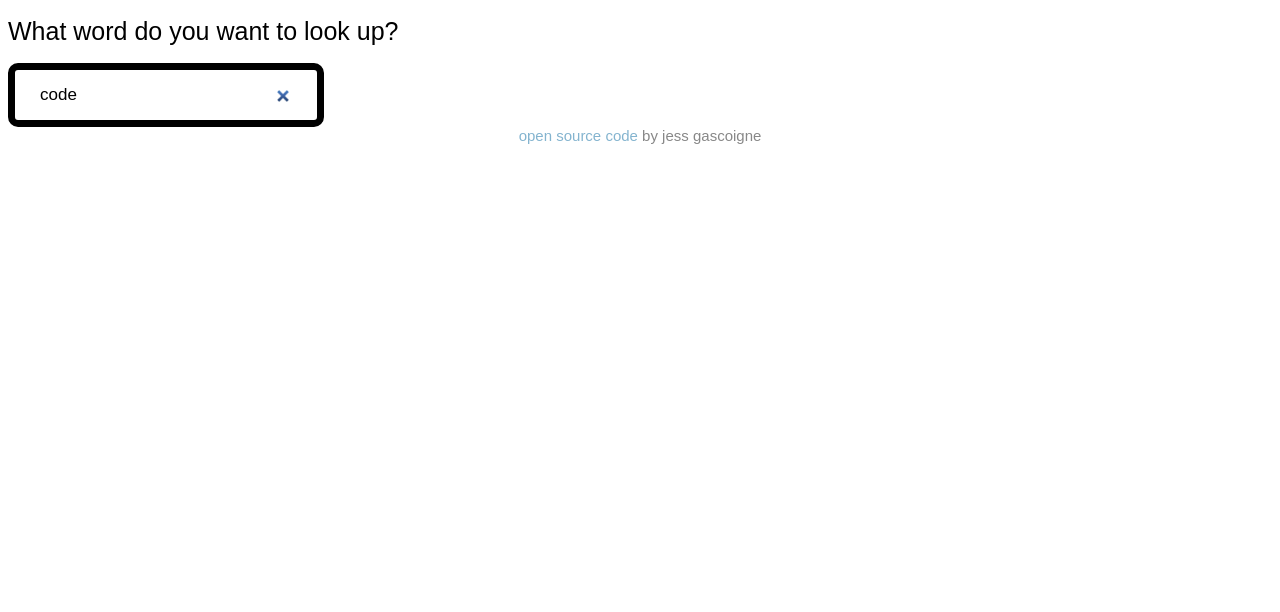
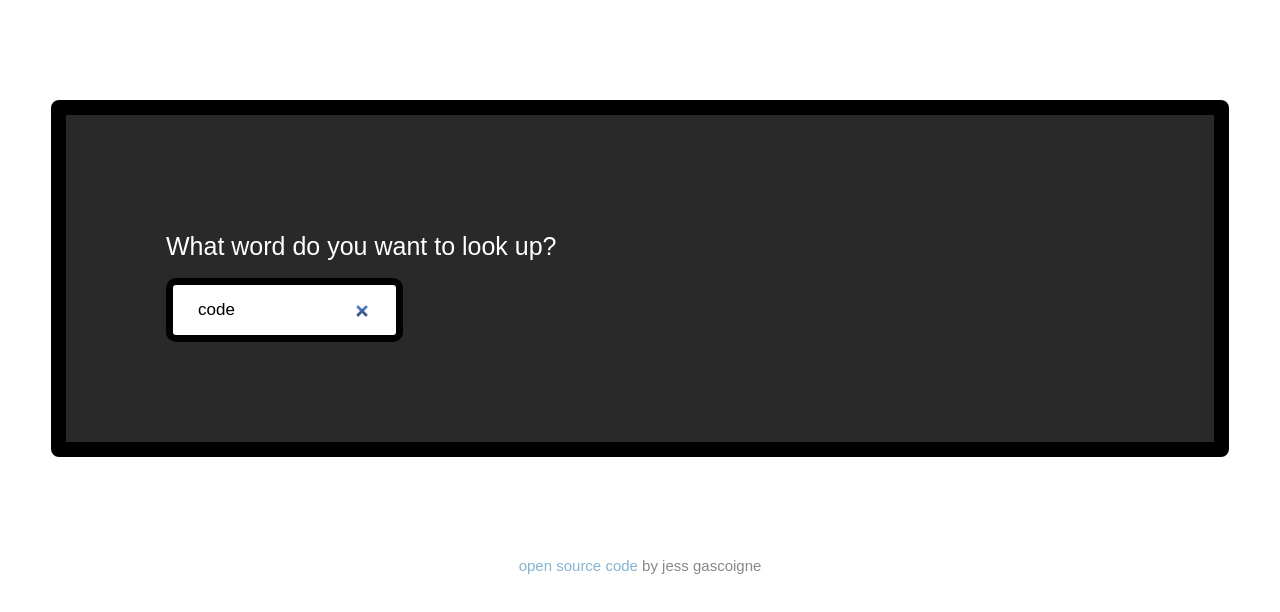
Before and after one commit to jessgascoigne/react-dictionary-app, a React (Create React App) app: page / in a window 1280 px wide. Shown: the top 612 px of the page. Built offline with nearby package versions, Linux system fonts and the light colour scheme; no server answers.

Commit message:
Fixed css

```diff
--- a/src/App.css
+++ b/src/App.css
@@ -1,4 +1,4 @@
-.App section {
+.App .body {
   color: #fff;
   background: rgba(0, 0, 0, 0.84);
   border: 15px solid #000;
```
